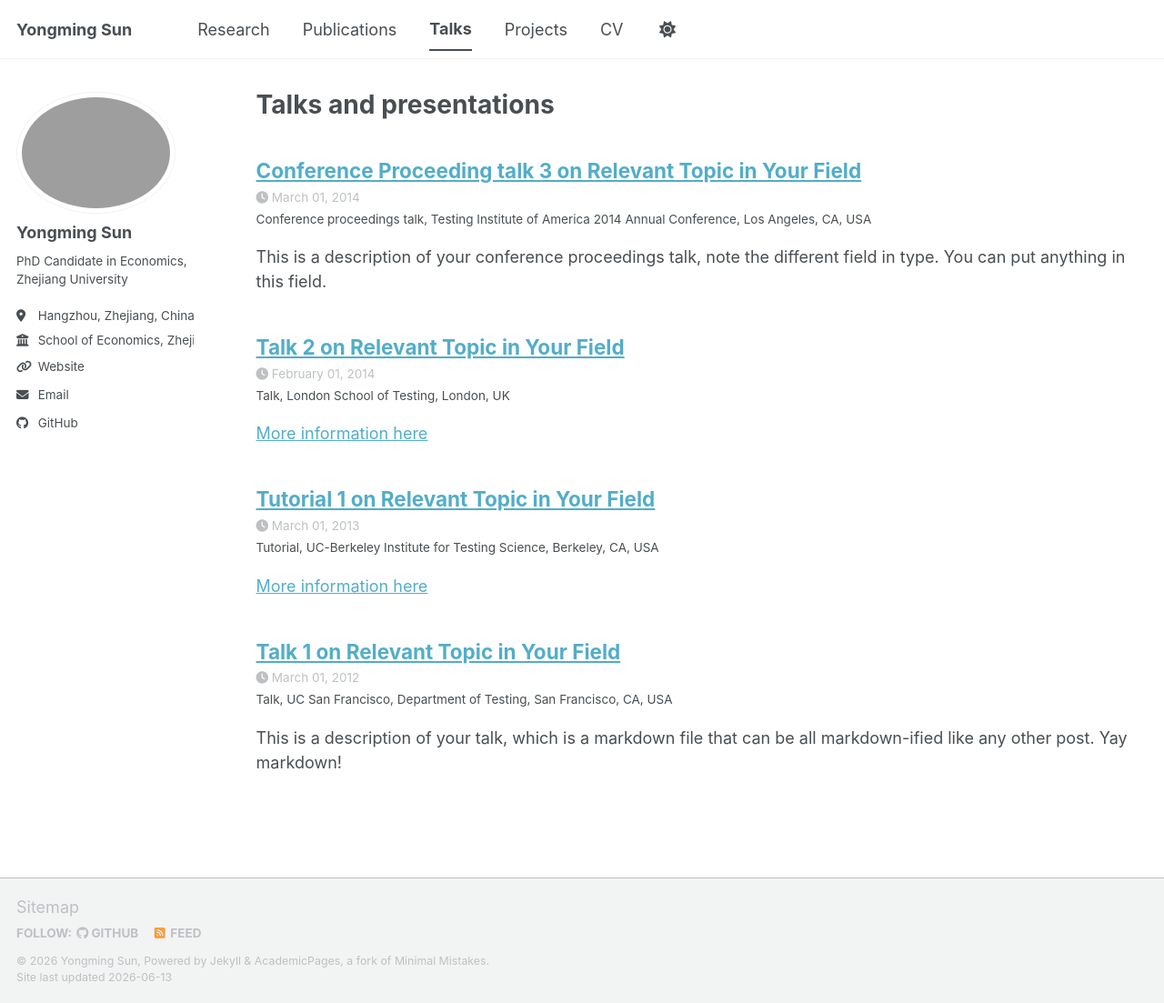
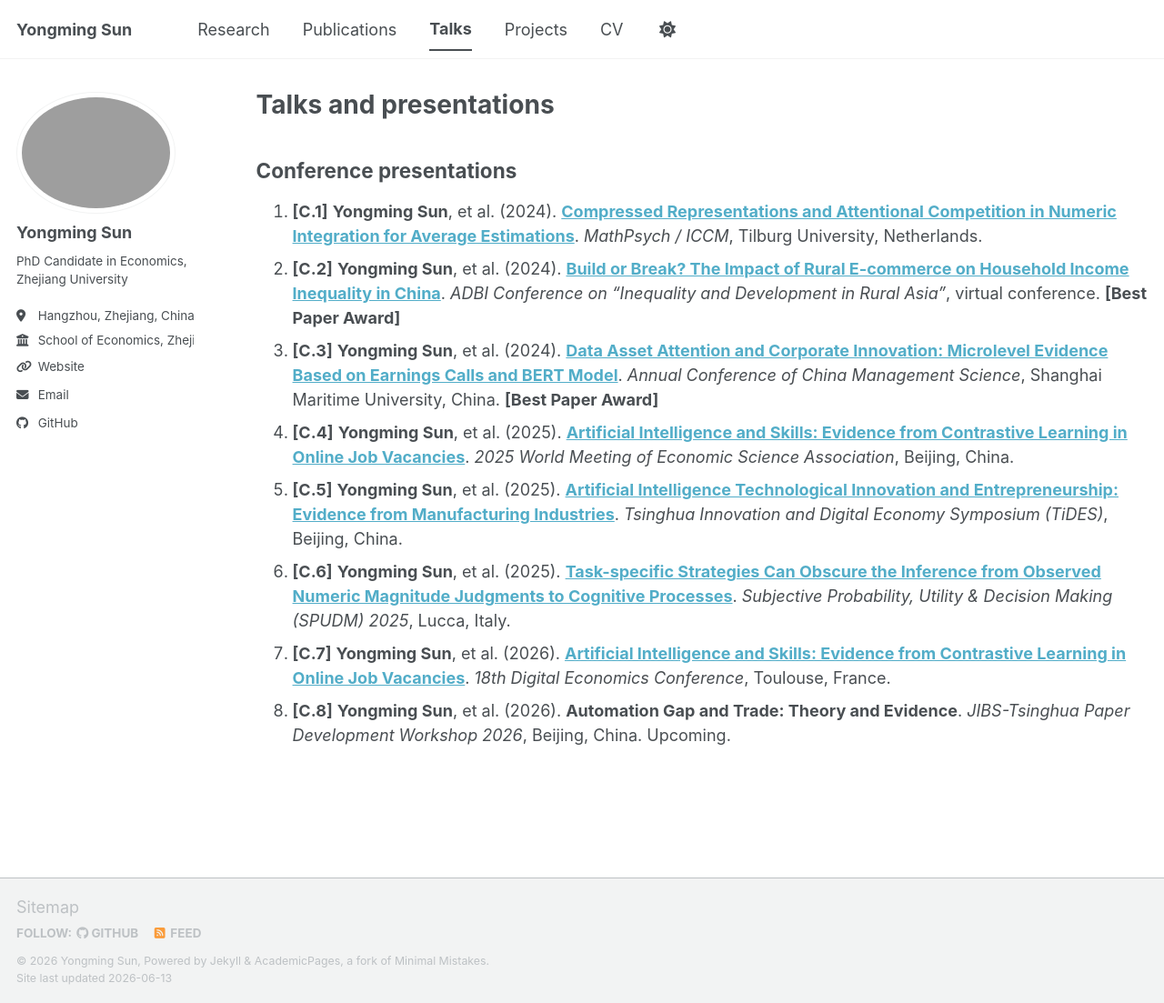
Before and after one commit to YongmingSun/YongmingSun.github.io, a Jekyll site: the page built from _pages/talks.html, in a window 1280 px wide and 1103 px high. Shown: the whole window at 91% size. Built offline with Jekyll 4.4.1, drawn with Linux system fonts in a browser that asks for light colours; a script bundle is joined from its source files by our own code; library files that are not in the unit come from our copies.

Commit message:
Update talks page from CV

```diff
--- a/_pages/talks.html
+++ b/_pages/talks.html
@@ -5,12 +5,21 @@ permalink: /talks/
 author_profile: true
 ---
 
-{% if site.talkmap_link == true %}
+<h2>Conference presentations</h2>
+<ol>
+  <li><strong>[C.1]</strong> <strong>Yongming Sun</strong>, et al. (2024). <a href="https://mathpsych.org/presentation/1324"><strong>Compressed Representations and Attentional Competition in Numeric Integration for Average Estimations</strong></a>. <em>MathPsych / ICCM</em>, Tilburg University, Netherlands.</li>
 
-<p style="text-decoration:underline;"><a href="/talkmap.html">See a map of all the places I've given a talk!</a></p>
+  <li><strong>[C.2]</strong> <strong>Yongming Sun</strong>, et al. (2024). <a href="https://www.adb.org/news/events/virtual-conference-on-inequality-and-development-in-rural-asia"><strong>Build or Break? The Impact of Rural E-commerce on Household Income Inequality in China</strong></a>. <em>ADBI Conference on “Inequality and Development in Rural Asia”</em>, virtual conference. <strong>[Best Paper Award]</strong></li>
 
-{% endif %}
+  <li><strong>[C.3]</strong> <strong>Yongming Sun</strong>, et al. (2024). <a href="http://www.zgglkx.com/CN/news/news36.shtml"><strong>Data Asset Attention and Corporate Innovation: Microlevel Evidence Based on Earnings Calls and BERT Model</strong></a>. <em>Annual Conference of China Management Science</em>, Shanghai Maritime University, China. <strong>[Best Paper Award]</strong></li>
 
-{% for post in site.talks reversed %}
-  {% include archive-single-talk.html %}
-{% endfor %}
+  <li><strong>[C.4]</strong> <strong>Yongming Sun</strong>, et al. (2025). <a href="https://www.tse-fr.eu/conferences/2026-18th-digital-economics-conference"><strong>Artificial Intelligence and Skills: Evidence from Contrastive Learning in Online Job Vacancies</strong></a>. <em>2025 World Meeting of Economic Science Association</em>, Beijing, China.</li>
+
+  <li><strong>[C.5]</strong> <strong>Yongming Sun</strong>, et al. (2025). <a href="https://www.tioe.tsinghua.edu.cn/info/1110/2724.htm"><strong>Artificial Intelligence Technological Innovation and Entrepreneurship: Evidence from Manufacturing Industries</strong></a>. <em>Tsinghua Innovation and Digital Economy Symposium (TiDES)</em>, Beijing, China.</li>
+
+  <li><strong>[C.6]</strong> <strong>Yongming Sun</strong>, et al. (2025). <a href="https://spudm2025.imtlucca.it/home"><strong>Task-specific Strategies Can Obscure the Inference from Observed Numeric Magnitude Judgments to Cognitive Processes</strong></a>. <em>Subjective Probability, Utility &amp; Decision Making (SPUDM) 2025</em>, Lucca, Italy.</li>
+
+  <li><strong>[C.7]</strong> <strong>Yongming Sun</strong>, et al. (2026). <a href="https://www.tse-fr.eu/conferences/2026-18th-digital-economics-conference"><strong>Artificial Intelligence and Skills: Evidence from Contrastive Learning in Online Job Vacancies</strong></a>. <em>18th Digital Economics Conference</em>, Toulouse, France.</li>
+
+  <li><strong>[C.8]</strong> <strong>Yongming Sun</strong>, et al. (2026). <strong>Automation Gap and Trade: Theory and Evidence</strong>. <em>JIBS-Tsinghua Paper Development Workshop 2026</em>, Beijing, China. Upcoming.</li>
+</ol>
```
